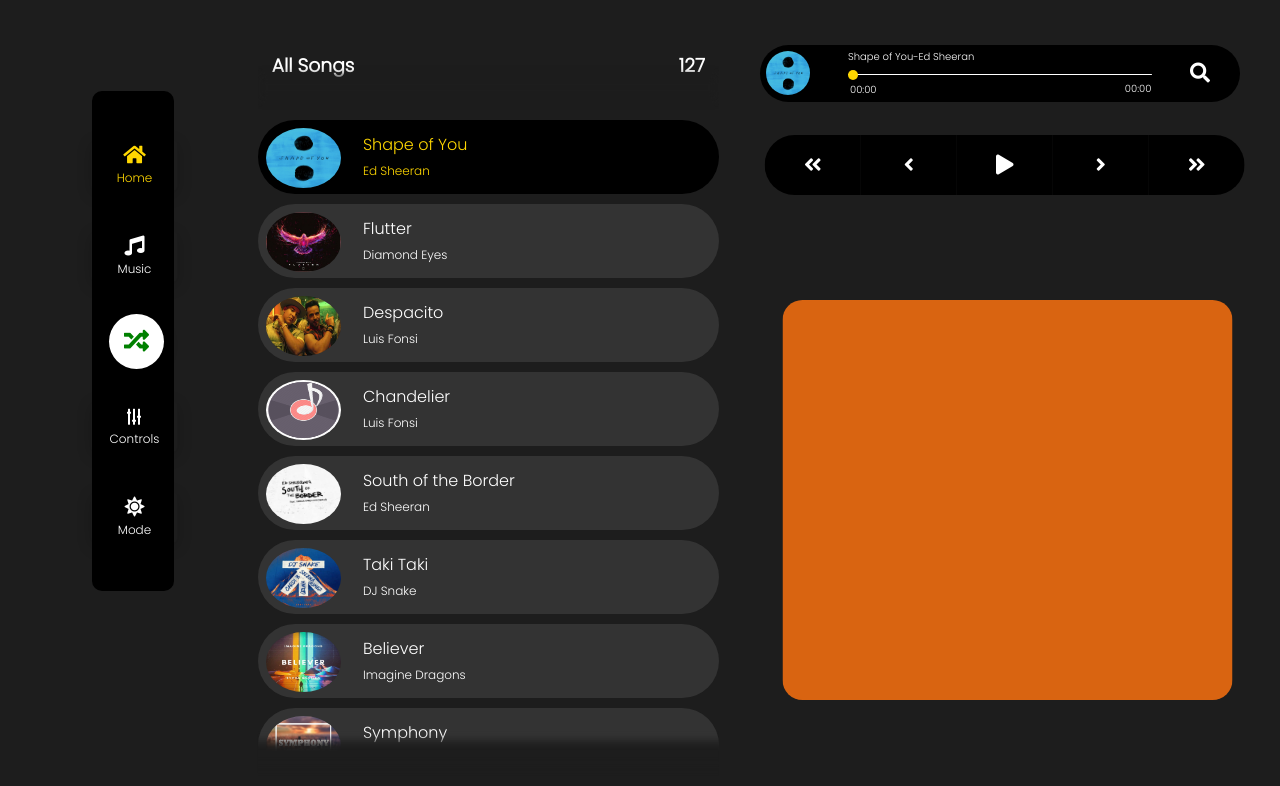
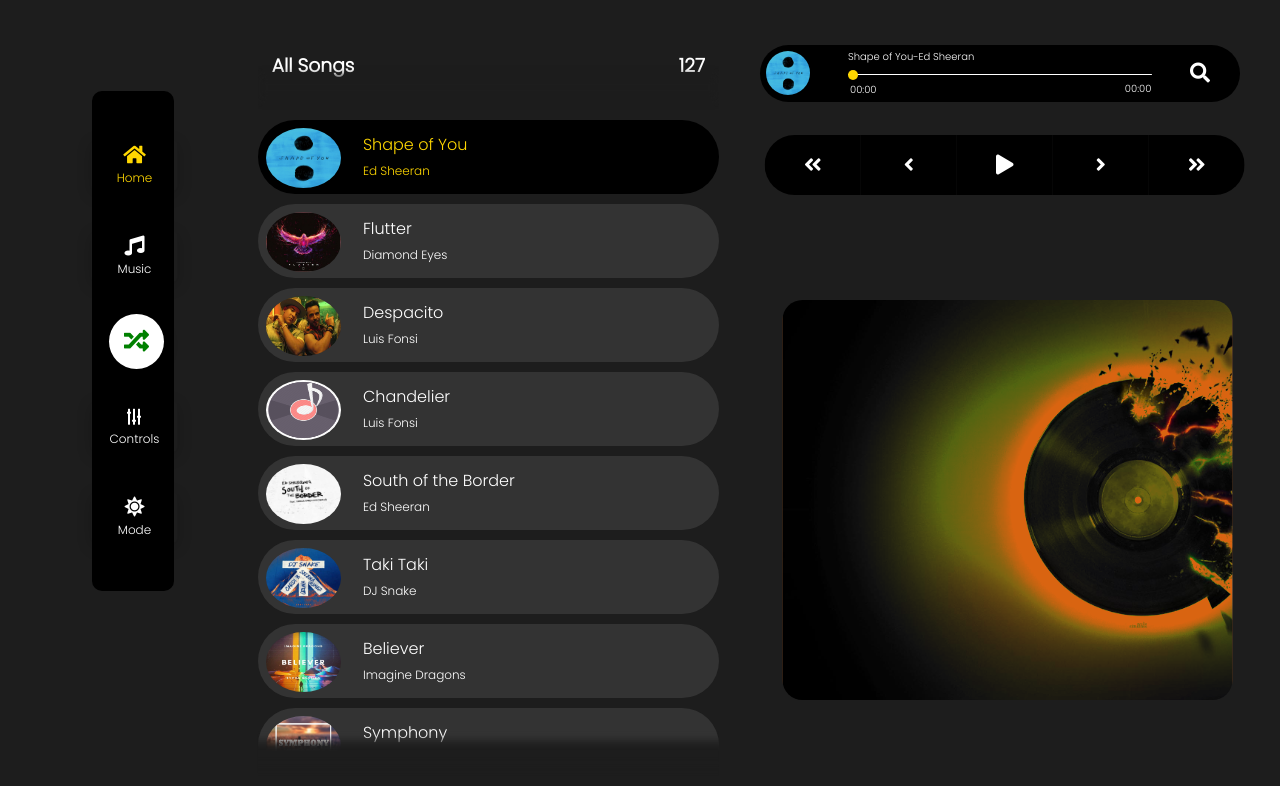
Before and after one commit to Sanmeet007/awesome-music-player, a plain HTML site: page index.html in a window 1280 px wide. Shown: the top 786 px of the page. Drawn offline with nearby package versions, Linux system fonts and the light colour scheme.

Commit message:
Update style.css

```diff
--- a/assets/css/style.css
+++ b/assets/css/style.css
@@ -876,7 +876,7 @@ h4 {
     top: 50%;
     transform: translate(-7% , -25%);
     border-radius: 20px;
-    background-image: url(wallpapy.jpg);
+    background-image: url(../../wallpapy.jpg);
     background-size: cover;
     animation: cool 20s ease-in-out infinite;
   }
```
